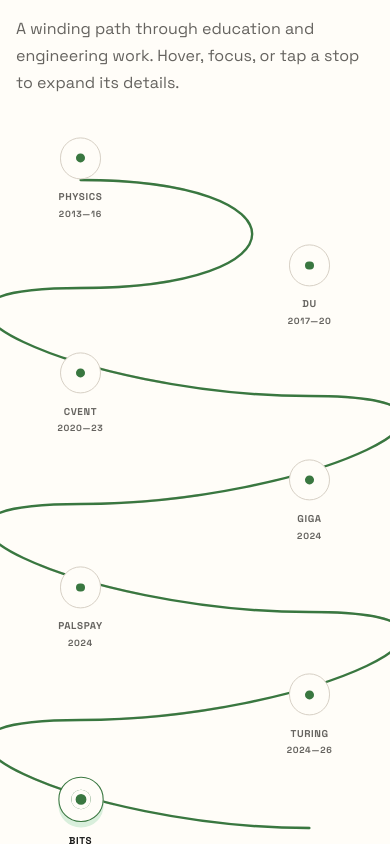
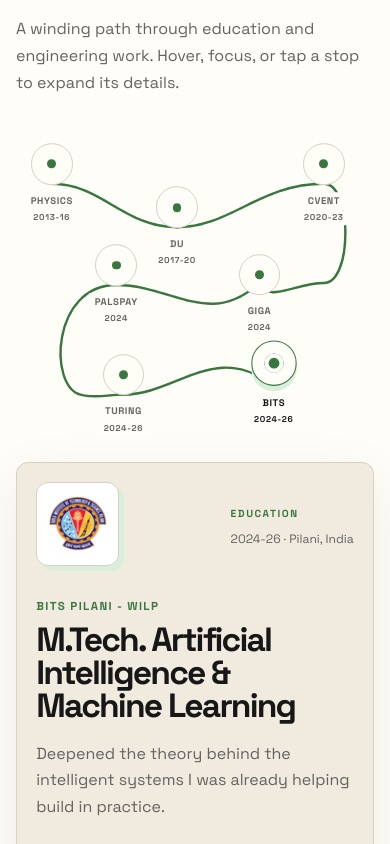
Before and after one commit to Harshithalwan/harshithalwan, a SvelteKit app: page / in a window 390 px wide. Shown: the part 1300-2144 px from the top of the page. Built offline with nearby package versions, Linux system fonts and the light colour scheme.

Commit message:
updated ant colony article, fixed homepage timeline svg

```diff
--- a/src/routes/+page.svelte
+++ b/src/routes/+page.svelte
@@ -26,17 +26,17 @@
 
   const journey: JourneyItem[] = [
     {
-      year: '2013—16', short: 'PHYSICS', title: 'Bachelor of Science in Physics', organization: 'University of Delhi', location: 'New Delhi, India', kind: 'EDUCATION', logo: '/logos/university-delhi.png', logoClass: 'logo-du',
-      summary: 'Started with physics—learning to reduce complicated systems to a few clear principles and testable ideas.',
+      year: '2013-16', short: 'PHYSICS', title: 'Bachelor of Science in Physics', organization: 'University of Delhi', location: 'New Delhi, India', kind: 'EDUCATION', logo: '/logos/university-delhi.png', logoClass: 'logo-du',
+      summary: 'Started with physics-learning to reduce complicated systems to a few clear principles and testable ideas.',
       bullets: ['Built a quantitative foundation through mathematics, experimentation, and physical systems.', 'Developed the analytical mindset that later carried naturally into software engineering.'], tags: ['PHYSICS', 'MATHEMATICS', 'ANALYTICAL THINKING']
     },
     {
-      year: '2017—20', short: 'DU', title: 'Master of Computer Applications', organization: 'Department of Computer Science, University of Delhi', location: 'New Delhi, India', kind: 'EDUCATION', logo: '/logos/university-delhi.png', logoClass: 'logo-du',
+      year: '2017-20', short: 'DU', title: 'Master of Computer Applications', organization: 'Department of Computer Science, University of Delhi', location: 'New Delhi, India', kind: 'EDUCATION', logo: '/logos/university-delhi.png', logoClass: 'logo-du',
       summary: 'Built a rigorous computer-science foundation before moving into large-scale product engineering.',
       bullets: ['Studied at the Department of Computer Science.', 'Developed the systems and software fundamentals that shaped my engineering career.'], tags: ['COMPUTER SCIENCE', 'SYSTEMS', 'SOFTWARE ENGINEERING']
     },
     {
-      year: '2020—23', short: 'CVENT', title: 'Software Engineer II', organization: 'Cvent Inc', location: 'Gurugram, India', kind: 'EXPERIENCE', logo: '/logos/cvent.png',
+      year: '2020-23', short: 'CVENT', title: 'Software Engineer II', organization: 'Cvent Inc', location: 'Gurugram, India', kind: 'EXPERIENCE', logo: '/logos/cvent.png',
       summary: 'Promoted from intern while modernizing an enterprise hospitality platform used by hundreds of thousands of people.',
       bullets: ['Migrated SQL Server to PostgreSQL with RabbitMQ synchronization, achieving 99.99% database availability.', 'Replaced ASP.NET Web Forms with Java microservices and a Next.js/React frontend.', 'Cut UI load times by 50% and API response times by 30%.'], tags: ['JAVA', 'NEXT.JS', 'POSTGRESQL', 'RABBITMQ']
     },
@@ -46,30 +46,34 @@
       bullets: ['Built a trademark similarity-search platform and its React/Next.js interface.', 'Reduced researchers’ manual trademark review time by 70%.'], tags: ['PYTHON', 'NEXT.JS', 'REACT', 'SEARCH']
     },
     {
-      year: '2024', short: 'PALSPAY', title: 'Freelance Software Engineer', organization: 'Palspay — Expense Splitting', location: 'Delhi / Remote', kind: 'EXPERIENCE', mark: 'P',
+      year: '2024', short: 'PALSPAY', title: 'Freelance Software Engineer', organization: 'Palspay - Expense Splitting', location: 'Delhi / Remote', kind: 'EXPERIENCE', mark: 'P',
       summary: 'Built the backend for Palspay, an expense-splitting application designed around shared money and group coordination.',
       bullets: ['Built a Python and MongoDB backend supporting groups, shared balances, group wallets, and in-app settlements.', 'Integrated Razorpay to enable money transfers inside the application.'], tags: ['PYTHON', 'MONGODB', 'RAZORPAY', 'FINTECH']
     },
     {
-      year: '2024—26', short: 'TURING', title: 'Team Lead', organization: 'Turing', location: 'Remote', kind: 'EXPERIENCE', logo: '/logos/turing.png', logoClass: 'logo-turing',
+      year: '2024-26', short: 'TURING', title: 'Team Lead', organization: 'Turing', location: 'Remote', kind: 'EXPERIENCE', logo: '/logos/turing.png', logoClass: 'logo-turing',
       summary: 'Led model-evaluation work at the frontier of code generation and LLM post-training.',
       bullets: ['Promoted within six months to lead a six-person team, reducing rework from 20% to below 10%.', 'Integrated an LLM-as-a-judge workflow that reduced review time by more than 50%.', 'Evaluated production-scale code-generation systems across HTML, React, Java, and Svelte.'], tags: ['RLHF', 'LLM EVALUATION', 'RL GYMS', 'TEAM LEADERSHIP']
     },
     {
-      year: '2024—26', short: 'BITS', title: 'M.Tech. Artificial Intelligence & Machine Learning', organization: 'BITS Pilani — WILP', location: 'Pilani, India', kind: 'EDUCATION', logo: '/logos/bits-pilani.png',
+      year: '2024-26', short: 'BITS', title: 'M.Tech. Artificial Intelligence & Machine Learning', organization: 'BITS Pilani - WILP', location: 'Pilani, India', kind: 'EDUCATION', logo: '/logos/bits-pilani.png',
       summary: 'Deepened the theory behind the intelligent systems I was already helping build in practice.',
       bullets: ['Postgraduate study in artificial intelligence and machine learning.', 'Bridged academic ML foundations with hands-on work in evaluation, reinforcement learning, and RAG.'], tags: ['AI / ML', 'REINFORCEMENT LEARNING', 'WILP']
     }
   ];
 
   const journeyPositions = [
-    { x: 4.5, y: 24 }, { x: 21, y: 76 }, { x: 36, y: 24 }, { x: 51, y: 76 },
-    { x: 66, y: 24 }, { x: 81, y: 76 }, { x: 95.5, y: 24 }
+    { x: 10, y: 18 }, { x: 45, y: 32 }, { x: 86, y: 18 }, { x: 68, y: 53.67 },
+    { x: 28, y: 50.67 }, { x: 30, y: 86 }, { x: 72, y: 83.33 }
   ];
 
-  const mobileJourneyPositions = [
-    { x: 18, y: 7 }, { x: 82, y: 21.5 }, { x: 18, y: 36 }, { x: 82, y: 50.5 },
-    { x: 18, y: 65 }, { x: 82, y: 79.5 }, { x: 18, y: 94 }
+  const journeySegments = [
+    'M100 54 C240 54 300 96 450 96',
+    'M450 96 C600 96 680 54 860 54',
+    'M860 54 C940 54 940 150 860 150 C780 150 700 170 680 150',
+    'M680 150 C540 194 440 152 280 152',
+    'M280 152 C100 152 90 250 180 258 C220 262 255 258 300 258',
+    'M300 258 C450 258 560 205 720 250'
   ];
 
   const projects = [
@@ -244,7 +248,7 @@
 </script>
 
 <svelte:head>
-  <title>Harshit Halwan — Senior Software & AI Engineer</title>
+  <title>Harshit Halwan - Senior Software & AI Engineer</title>
   <meta name="description" content="Harshit Halwan is a senior software engineer with 6+ years of experience building scalable systems and AI-powered products." />
 </svelte:head>
 
@@ -256,7 +260,7 @@
       <h1 id="hero-title">Harshit<br /><em>Halwan.</em></h1>
 
       <div class="role-console" aria-label={`Expertise: ${roles[roleIndex % roles.length]}`}>
-        <span class="console-prompt">I BUILD AS A</span>
+        <span class="console-prompt">I AM A</span>
         <div class="role-window">
           <div class:with-transition={animateRole} class="role-track" style={`transform: translateY(-${roleIndex * 1.15}em)`} on:transitionend={finishRoleTurn}>
             {#each roleLoop as role}<span>{role}</span>{/each}
@@ -274,7 +278,7 @@
 
     <div class="portrait-stage" aria-label="Illustrated portrait of Harshit Halwan">
       <div class="portrait-frame"><img src="/portrait-cartoon-v3.png" alt="Cartoon portrait of Harshit Halwan" /></div>
-      <div class="portrait-note">HELLO!<small>I MAKE THINGS WORK</small></div>
+      <div class="portrait-note">HELLO!</div>
       <div class="code-chip">&lt;/&gt;</div>
     </div>
   </section>
@@ -289,19 +293,17 @@
     </div>
 
     <div class="journey-map" aria-label="Interactive journey timeline">
-      <svg class="journey-path desktop-path" viewBox="0 0 1000 330" preserveAspectRatio="none" aria-hidden="true">
-        <path class="path-base" pathLength="100" d="M45 80 C145 80 115 250 210 250 S280 80 360 80 S435 250 510 250 S585 80 660 80 S735 250 810 250 S880 80 955 80" />
-        <path class="path-progress" pathLength="100" style={`stroke-dashoffset: ${100 - (activeIndex / (journey.length - 1)) * 100}`} d="M45 80 C145 80 115 250 210 250 S280 80 360 80 S435 250 510 250 S585 80 660 80 S735 250 810 250 S880 80 955 80" />
-      </svg>
-      <svg class="journey-path mobile-path" viewBox="0 0 360 740" preserveAspectRatio="none" aria-hidden="true">
-        <path class="path-base" pathLength="100" d="M65 52 C295 52 295 160 65 160 S65 268 295 268 S295 376 65 376 S65 484 295 484 S295 592 65 592 S65 700 295 700" />
-        <path class="path-progress" pathLength="100" style={`stroke-dashoffset: ${100 - (activeIndex / (journey.length - 1)) * 100}`} d="M65 52 C295 52 295 160 65 160 S65 268 295 268 S295 376 65 376 S65 484 295 484 S295 592 65 592 S65 700 295 700" />
+      <svg class="journey-path" viewBox="0 0 1000 300" preserveAspectRatio="none" aria-hidden="true">
+        {#each journeySegments as segment, index}
+          <path class="path-base" d={segment} />
+          <path class="path-progress" pathLength="1" style={`stroke-dashoffset: ${activeIndex > index ? 0 : 1}`} d={segment} />
+        {/each}
       </svg>
       {#each journey as item, index}
         <button
           class:active={activeIndex === index}
           class:passed={activeIndex > index}
-          style={`--x:${journeyPositions[index].x}%;--y:${journeyPositions[index].y}%;--mx:${mobileJourneyPositions[index].x}%;--my:${mobileJourneyPositions[index].y}%`}
+          style={`--x:${journeyPositions[index].x}%;--y:${journeyPositions[index].y}%`}
           on:mouseenter={() => (activeIndex = index)}
           on:focus={() => (activeIndex = index)}
           on:click={() => (activeIndex = index)}
@@ -332,7 +334,7 @@
     <div class="skills-inner">
       <div class="skills-heading">
         <div><p class="section-label">02 · THE TOOLKIT</p><h2 id="skills-title">Skills.</h2></div>
-        <p>From product interfaces to distributed backends and AI evaluation—the tools I use to move an idea into production.</p>
+        <p>From product interfaces to distributed backends and AI evaluation-the tools I use to move an idea into production.</p>
       </div>
       <div class="skills-grid">
         {#each skillGroups as group, index}
@@ -391,7 +393,7 @@
 
   .journey { width: 100%; margin: 0; padding: clamp(3.25rem, 6vw, 6.5rem) max(1.25rem, calc((100% - 1180px) / 2)); background: var(--color-card); transition: background .3s; }
   .journey-heading { display: grid; grid-template-columns: minmax(0, 1.25fr) minmax(260px, .6fr); gap: 4rem; align-items: end; }.section-label { color: var(--color-accent); }.journey-heading h2 { margin: 1rem 0 0; font: 700 clamp(2.8rem, 5.5vw, 5.4rem)/.94 'Space Grotesk', sans-serif; letter-spacing: -.065em; text-transform: uppercase; }.journey-heading > p { max-width: 430px; color: var(--color-text-muted); font-size: 1rem; line-height: 1.7; }
-  .journey-map { position: relative; width: 100%; height: clamp(300px, 29vw, 350px); margin: clamp(2.5rem, 5vw, 4.5rem) 0 1.5rem; }.journey-path { position: absolute; inset: 0; width: 100%; height: 100%; overflow: visible; }.journey-path path { fill: none; stroke-width: 2.4; vector-effect: non-scaling-stroke; }.path-base { stroke: var(--color-border); stroke-dasharray: 4 7; }.path-progress { stroke: var(--color-accent); stroke-dasharray: 100; stroke-linecap: round; transition: stroke-dashoffset .45s cubic-bezier(.22, .8, .3, 1); }.mobile-path { display: none; }
+  .journey-map { position: relative; width: 100%; height: clamp(300px, 28vw, 330px); margin: clamp(2.5rem, 5vw, 4.5rem) 0 1.5rem; }.journey-path { position: absolute; inset: 0; width: 100%; height: 100%; overflow: visible; }.journey-path path { fill: none; stroke-width: 2.4; vector-effect: non-scaling-stroke; }.path-base { stroke: var(--color-border); stroke-dasharray: 4 7; }.path-progress { stroke: var(--color-accent); stroke-dasharray: 1; stroke-linecap: round; transition: stroke-dashoffset .45s cubic-bezier(.22, .8, .3, 1); }
   .journey-map button { position: absolute; z-index: 1; left: var(--x); top: var(--y); width: 7.5rem; transform: translate(-50%, -50%); display: flex; flex-direction: column; align-items: center; border: 0; background: none; color: var(--color-text-muted); cursor: pointer; }.journey-node { width: 2.6rem; height: 2.6rem; display: grid; place-items: center; border: 1.5px solid var(--color-border); border-radius: 50%; background: var(--color-card); transition: .25s ease; }.journey-node i { width: .55rem; height: .55rem; border-radius: 50%; background: var(--color-border); transition: .25s ease; }.journey-map button strong { margin-top: .6rem; padding: .12rem .35rem; background: var(--color-card); font-size: .68rem; letter-spacing: .06em; }.journey-map button small { padding: .06rem .35rem; background: var(--color-card); font-size: .56rem; font-weight: 700; letter-spacing: .08em; }.journey-map button:hover .journey-node, .journey-map button:focus-visible .journey-node, .journey-map button.active .journey-node { border-color: var(--color-accent); transform: translateY(-3px) scale(1.08); box-shadow: 0 5px 0 var(--color-accent-soft); }.journey-map button.active { color: var(--color-text); }.journey-map button.active .journey-node i { width: 1.15rem; height: 1.15rem; background: var(--color-accent); box-shadow: inset 0 0 0 4px var(--color-card); }.journey-map button.passed .journey-node i { background: var(--color-accent); }
   .journey-detail { min-height: 390px; display: grid; grid-template-columns: minmax(180px, .3fr) minmax(0, 1fr); gap: clamp(2rem, 6vw, 6rem); padding: clamp(1.5rem, 4vw, 3.5rem); border: 1px solid var(--color-border); border-radius: .75rem; background: var(--color-surface); box-shadow: 0 18px 60px rgb(0 0 0 / .07); animation: detail-in .35s cubic-bezier(.22, .8, .3, 1); } @keyframes detail-in { from { opacity: 0; transform: translateY(10px); } }
   .detail-brand { display: flex; flex-direction: column; justify-content: space-between; gap: 2rem; }.logo-shell { width: clamp(6rem, 11vw, 8.5rem); aspect-ratio: 1; display: grid; place-items: center; overflow: hidden; border: 1px solid var(--color-border); border-radius: .75rem; background: white; box-shadow: 5px 5px 0 var(--color-accent-soft); }.logo-shell img { width: 76%; height: 76%; object-fit: contain; }.logo-shell img[src*="cvent"] { width: 58%; height: 58%; }.logo-shell span { color: #171717; font-size: 2rem; font-weight: 800; }.detail-brand > div:last-child span { color: var(--color-accent); font-size: .64rem; font-weight: 700; letter-spacing: .15em; }.detail-brand > div:last-child p { margin-top: .35rem; color: var(--color-text-muted); font-size: .76rem; }
@@ -406,7 +408,7 @@
     .hero { grid-template-columns: 1fr; padding-top: 4rem; gap: 3.5rem; }.portrait-stage { justify-self: center; width: min(80vw, 450px); }.journey-heading, .skills-heading, .projects-heading { grid-template-columns: 1fr; gap: 1.5rem; }.journey-heading > p, .skills-heading > p, .projects-heading > p { max-width: 620px; }.journey-detail { grid-template-columns: 1fr; min-height: 0; }.detail-brand { flex-direction: row; align-items: end; }
   }
   @media (max-width: 600px) {
-    .hero { min-height: auto; padding: 3.4rem 1.1rem 4rem; } h1 { font-size: clamp(4rem, 22vw, 6rem); }.eyebrow { font-size: .57rem; }.role-console { border-radius: .7rem; box-shadow: 5px 5px 0 var(--color-accent); }.console-prompt { display: none; }.portrait-note { left: 0; }.code-chip { right: 0; }.journey { padding: 4rem 1rem; }.journey-heading { padding: 0; }.journey-map { height: 740px; margin-top: 2rem; }.desktop-path { display: none; }.mobile-path { display: block; }.journey-map button { left: var(--mx); top: var(--my); width: 7rem; }.journey-map button strong { font-size: .62rem; }.journey-detail { padding: 1.2rem; }.detail-brand { align-items: center; }.logo-shell { width: 5.2rem; }.detail-copy h3 { font-size: 2.1rem; }.summary { font-size: 1rem; }.skills-inner, .projects-inner { padding: 0 1rem; }.skills-grid { grid-template-columns: 1fr; margin-top: 3rem; }.skills-grid article:last-child { grid-column: auto; }.project-timeline { grid-template-columns: 1fr; gap: 1.25rem; padding: 0 0 0 3.5rem; }.project-timeline::before { left: 1rem; right: auto; top: 0; bottom: 0; width: 2px; height: auto; background: linear-gradient(180deg, var(--color-accent), var(--color-border)); }.project-timeline article { padding: 1.25rem; }.project-checkpoint { top: 1.2rem; left: -3.75rem; }.project-links { flex-direction: row; }
+    .hero { min-height: auto; padding: 3.4rem 1.1rem 4rem; } h1 { font-size: clamp(4rem, 22vw, 6rem); }.eyebrow { font-size: .57rem; }.role-console { border-radius: .7rem; box-shadow: 5px 5px 0 var(--color-accent); }.console-prompt { display: none; }.portrait-note { left: 0; }.code-chip { right: 0; }.journey { padding: 4rem 1rem; }.journey-heading { padding: 0; }.journey-map { height: 310px; margin-top: 2rem; }.journey-map button { width: 6.25rem; }.journey-map button strong { margin-top: .45rem; font-size: .6rem; }.journey-map button small { font-size: .53rem; }.journey-detail { padding: 1.2rem; }.detail-brand { align-items: center; }.logo-shell { width: 5.2rem; }.detail-copy h3 { font-size: 2.1rem; }.summary { font-size: 1rem; }.skills-inner, .projects-inner { padding: 0 1rem; }.skills-grid { grid-template-columns: 1fr; margin-top: 3rem; }.skills-grid article:last-child { grid-column: auto; }.project-timeline { grid-template-columns: 1fr; gap: 1.25rem; padding: 0 0 0 3.5rem; }.project-timeline::before { left: 1rem; right: auto; top: 0; bottom: 0; width: 2px; height: auto; background: linear-gradient(180deg, var(--color-accent), var(--color-border)); }.project-timeline article { padding: 1.25rem; }.project-checkpoint { top: 1.2rem; left: -3.75rem; }.project-links { flex-direction: row; }
   }
   @media (prefers-reduced-motion: reduce) { .eyebrow span, .console-cursor { animation: none; }.role-track.with-transition { transition-duration: 1ms; }.journey-detail { animation: none; } }
 </style>
```
Also changed, not shown: src/content/blogs/ant-colony.md (+4 -0 lines), static/media/blogs/ant-colony-demo.webp (added), 1 other file (tests, documents, lock files or other folders).
